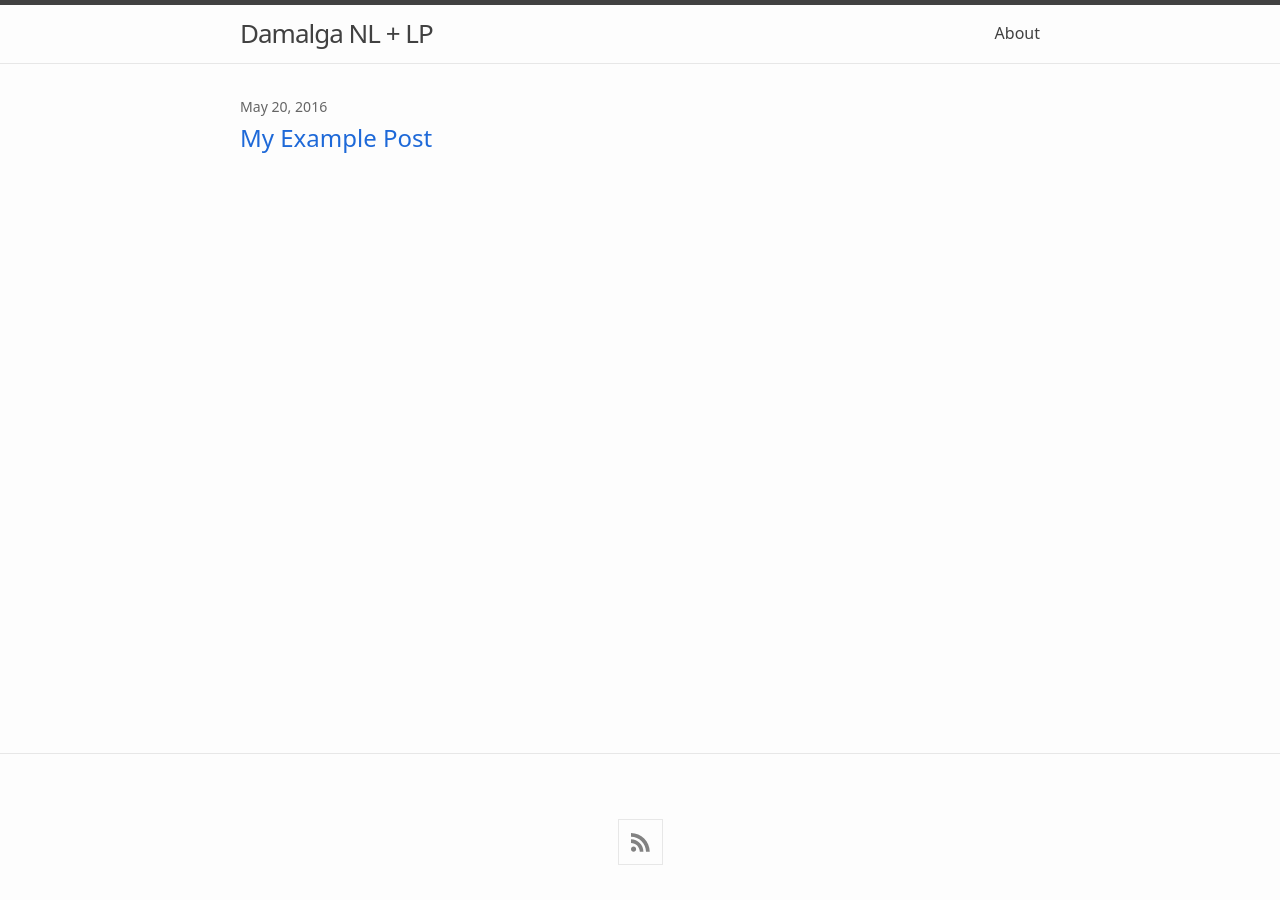
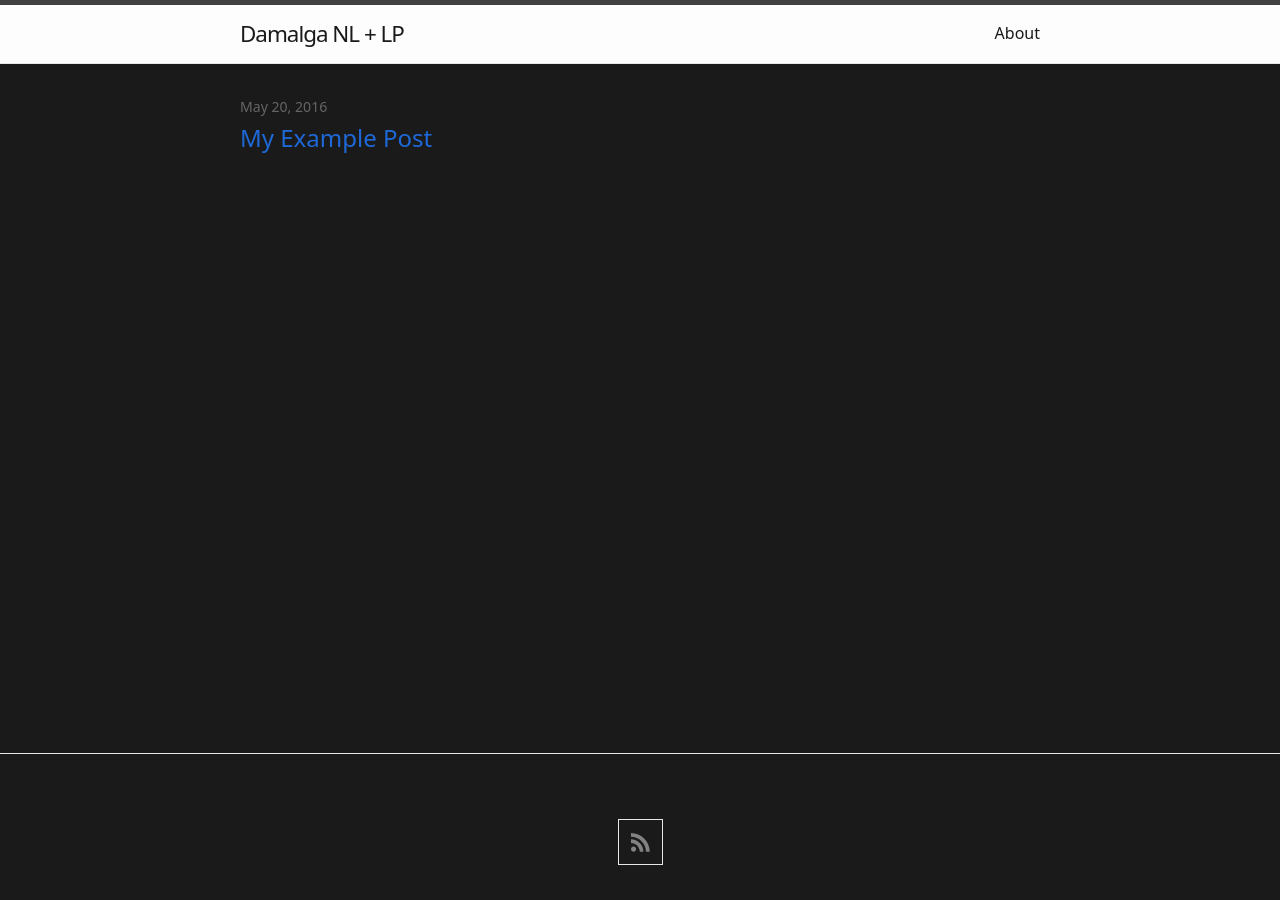
Before and after one commit to damalga/damalga-nl-lp, a Jekyll site: the page built from index.md, in a window 1280 px wide. Built offline with Jekyll 4.4.1, drawn with Linux system fonts in a browser that asks for light colours; some web fonts are replaced.

Commit message:
change few colors

```diff
--- a/_layouts/base.html
+++ b/_layouts/base.html
@@ -3,7 +3,7 @@
 
   {%- include head.html -%}
 
-  <body class="body">
+  <body class="site-body">
 
     {%- include header.html -%}
 
--- a/_sass/minima/custom-styles.scss
+++ b/_sass/minima/custom-styles.scss
@@ -1,2 +1,26 @@
 // Placeholder to allow defining custom styles that override everything else.
 // (Use `_sass/minima/custom-variables.scss` to override variable defaults)
+
+body.site-body{
+    background: $dark-gray;
+    color: $light-gray;
+}
+
+header.site-header{
+    .wrapper{
+        .site-title{
+            font-size: 1.4rem;
+            color: $dark-gray;
+            &:visited{
+                color: $dark-gray;
+            }
+        }
+        .site-nav{
+            .nav-items{
+                .nav-item{
+                    color: $dark-gray;
+                }
+            }
+        }
+    }
+}
--- a/_sass/minima/custom-variables.scss
+++ b/_sass/minima/custom-variables.scss
@@ -1,3 +1,6 @@
 // Placeholder to allow overriding predefined variables smoothly.
 
 $base-font-family: "InterVariable", system-ui, sans-serif;
+
+$dark-gray: #1a1a1a;
+$light-gray: #f1f1f1;
```
